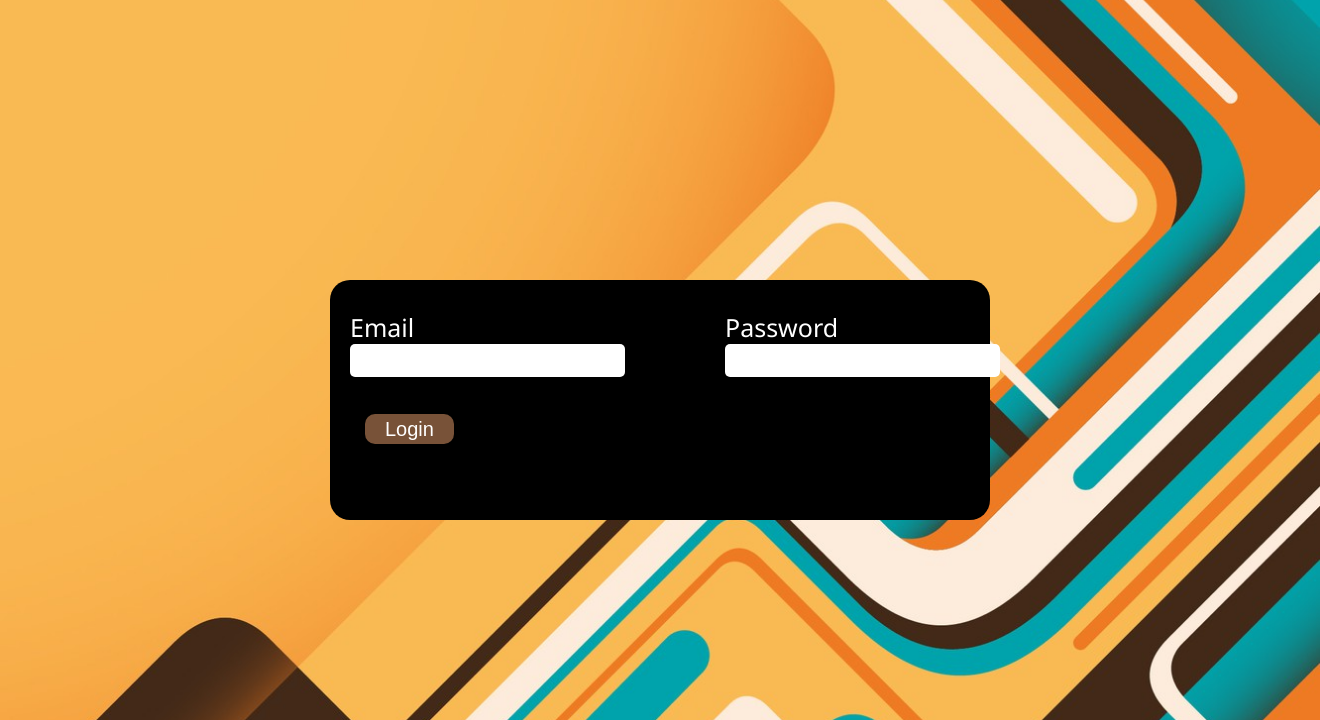
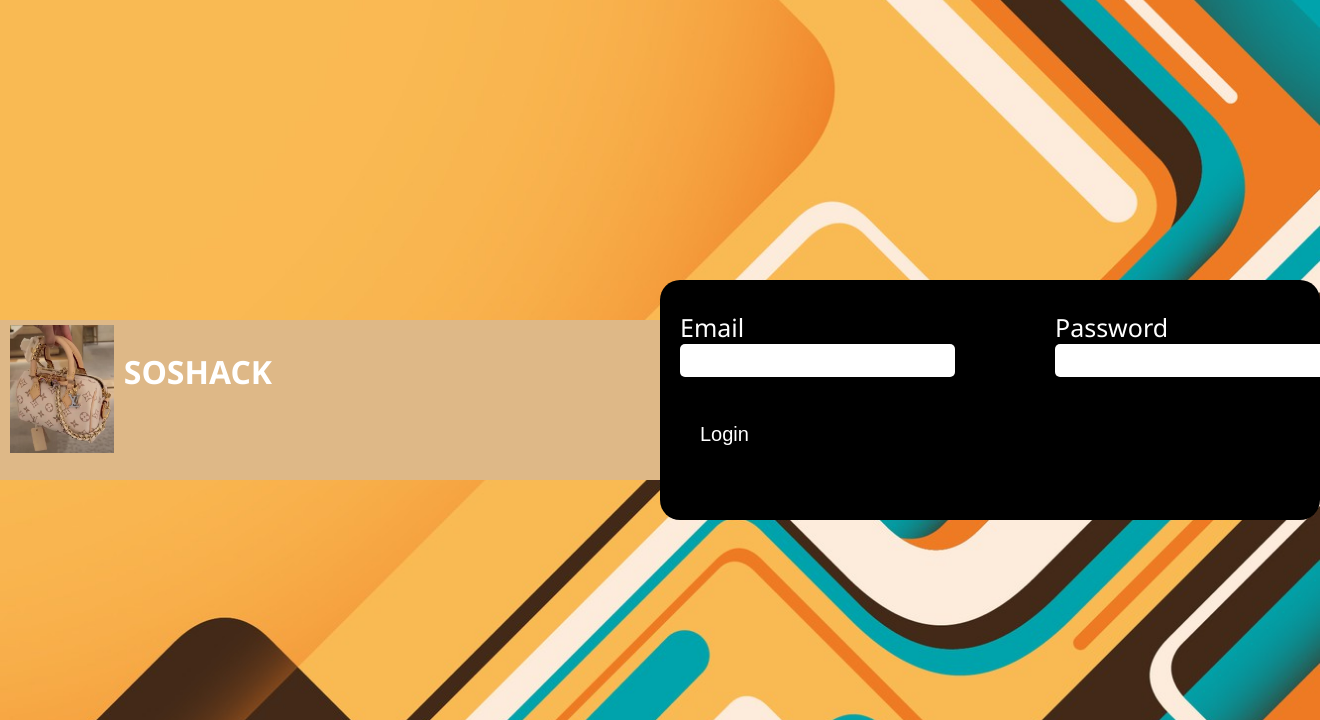
Before and after one commit to Valentine057/flask-social-media, a Flask app: page /login in a window 1320 px wide; the page is wider, and only the part inside the window is pictured. Shown: the top 720 px of that part. Run offline with Flask 3, Linux system fonts and the light colour scheme; parts of the project's set-up code (start-up, migrations or seed data) failed here and were passed over.

Commit message:
CSS UPDATED

```diff
--- a/static/style.css
+++ b/static/style.css
@@ -20,16 +20,29 @@ body {
 .landing {
     display: flex;
     flex-direction: row;
-    background-color: black;
+    background-color: burlywood;
     justify-items: flex-start;
     text-align: center;
     color: white;
-    height: 10vh;
+    height: 20vh;
     width: 100%;
 }
 
-.landing h1 {
-    margin-right: 75%;
+#contain {
+    display: flex;
+    flex-direction: row;
+    width: 80%;
+}
+
+#contain h1 {
+    margin-top: 30px;
+}
+
+.landing img {
+    height: 80%;
+    margin-right: 10px;
+    margin-left: 10px;
+    margin-top: 5px;
 }
 
 #user {
@@ -52,10 +65,11 @@ input {
 }
 
 #butt1 {
-    background-color: #785238;
+    background-color: black;
     padding: 3px 20px;
     height: 30px;
-    margin: 15px;
+    margin-right: 30px;
+    margin-top: 20px;
     color: white;
     border-radius: 10px;
     border: none;
--- a/templates/_base.html
+++ b/templates/_base.html
@@ -10,5 +10,6 @@
         {% block centralized_form %}
         {% endblock %}
     {% endblock %}
+
     </body>
 </html>
--- a/templates/login.html
+++ b/templates/login.html
@@ -5,6 +5,14 @@
 {% block body_attrs %}class="centralized_form_container"{% endblock %}
 
 {% block centralized_form %}
+    <div class="landing">
+        <div id="contain">
+        <img src="{{ url_for('static', filename='images/8b0928b1576ecea3056fb1d8b55ae269.jpg') }}">
+        <h1>SOSHACK</h1>
+    </div>
+    </div>
+
+
 <div class="login">
     <form action="/login" method="post">
         <div id="element">
```
Also changed, not shown: templates/index.html (+7 -1 lines), static/images/8b0928b1576ecea3056fb1d8b55ae269.jpg (added).
